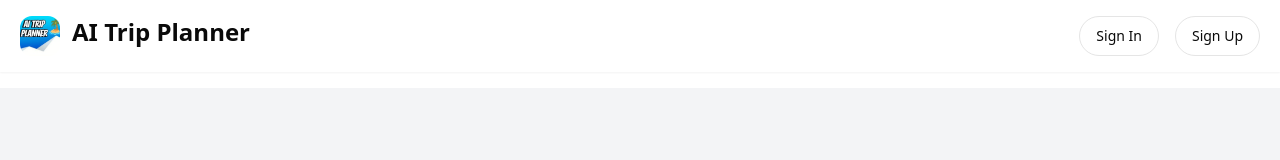
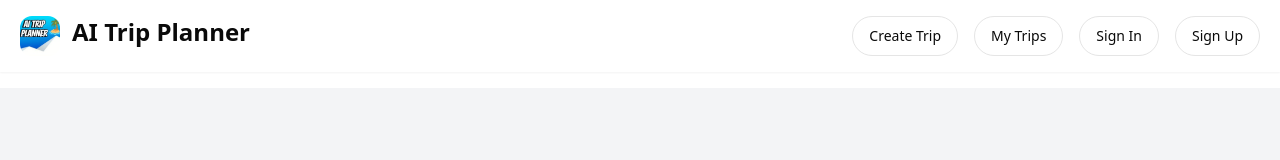
Before and after one commit to Kushhhhhhhh/AI-Trip-Planner, a React (Vite) app: page /sign-in in a window 1280 px wide. Shown: the top 160 px of the page. Built offline with nearby package versions, Linux system fonts and the light colour scheme; no server answers.

Commit message:
Header Updated

```diff
--- a/src/components/Header.jsx
+++ b/src/components/Header.jsx
@@ -52,7 +52,6 @@ const Header = () => {
           </a>
         </div>
         <div className="flex items-center space-x-4">
-          {user ? (
             <div className="flex items-center space-x-4">
               <a href="/create-trip">
                 <Button variant="outline" className="rounded-full">Create Trip</Button>
@@ -60,8 +59,9 @@ const Header = () => {
               <a href="/my-trips">
                 <Button variant="outline" className="rounded-full">My Trips</Button>
               </a>
+              </div>
+          {user ? (
               <Button variant="outline" className="rounded-full" onClick={() => setOpenDialog(true)}>Logout</Button>
-            </div>
           ) : (
             <div className="flex items-center space-x-4">
               <a href="/sign-in">
```
